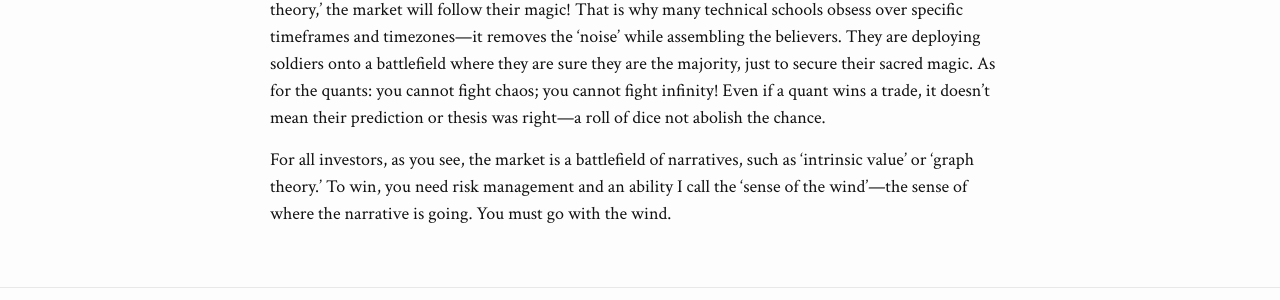
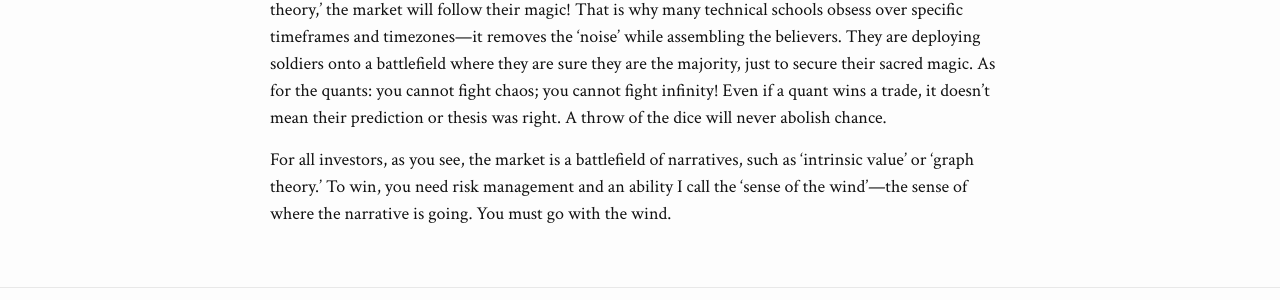
Before and after one commit to thisnat/the-archive, a Jekyll site: the page built from _posts/2026-3-26-the-noble-lies-of-stock-trading.md, in a window 1280 px wide. Shown: the part 583-883 px from the top of the page. Built offline with Jekyll 4.4.1, drawn with Linux system fonts in a browser that asks for light colours; some web fonts are replaced; some of the changed text lies outside the part shown.

Commit message:
feat: edit post

```diff
--- a/_posts/2026-3-26-the-noble-lies-of-stock-trading.md
+++ b/_posts/2026-3-26-the-noble-lies-of-stock-trading.md
@@ -8,6 +8,6 @@ I want to address the metaphysics and the ontology of stock trading. There is an
 
 For the fundamentalists who think price is objective, who believe 'there is intrinsic value' that they claim other investors are simply too blind to see—what happens when the market moves against them? They say, 'The market is being irrational again.' How cute. If there is an intrinsic value, why can’t investors see it or calculate it? Even if it exists and people need 'reason' to see it, why is there no 'wise mind' to declare it? Intrinsic value is a lie, a dogma, and the magic that traditional investors cast (perhaps subconsciously) to make the market appear stable and rational. But the market is a supply-and-demand chaos; if no one buys the stock, the price will not move—even if the company has a massive profit!
 
-Then there are the technical analysts and quants who naively think they can predict a chaotic future with graph patterns and data. Laughable. Graph patterns are just another form of magic that the heads of technical schools use to keep the charts stable in their own way. If enough people believe in 'graph theory,' the market will follow their magic! That is why many technical schools obsess over specific timeframes and timezones—it removes the 'noise' while assembling the believers. They are deploying soldiers onto a battlefield where they are sure they are the majority, just to secure their sacred magic. As for the quants: you cannot fight chaos; you cannot fight infinity! Even if a quant wins a trade, it doesn't mean their prediction or thesis was right—a roll of dice not abolish the chance.
+Then there are the technical analysts and quants who naively think they can predict a chaotic future with graph patterns and data. Laughable. Graph patterns are just another form of magic that the heads of technical schools use to keep the charts stable in their own way. If enough people believe in 'graph theory,' the market will follow their magic! That is why many technical schools obsess over specific timeframes and timezones—it removes the 'noise' while assembling the believers. They are deploying soldiers onto a battlefield where they are sure they are the majority, just to secure their sacred magic. As for the quants: you cannot fight chaos; you cannot fight infinity! Even if a quant wins a trade, it doesn't mean their prediction or thesis was right. A throw of the dice will never abolish chance.
 
 For all investors, as you see, the market is a battlefield of narratives, such as 'intrinsic value' or 'graph theory.' To win, you need risk management and an ability I call the 'sense of the wind'—the sense of where the narrative is going. You must go with the wind.
```
